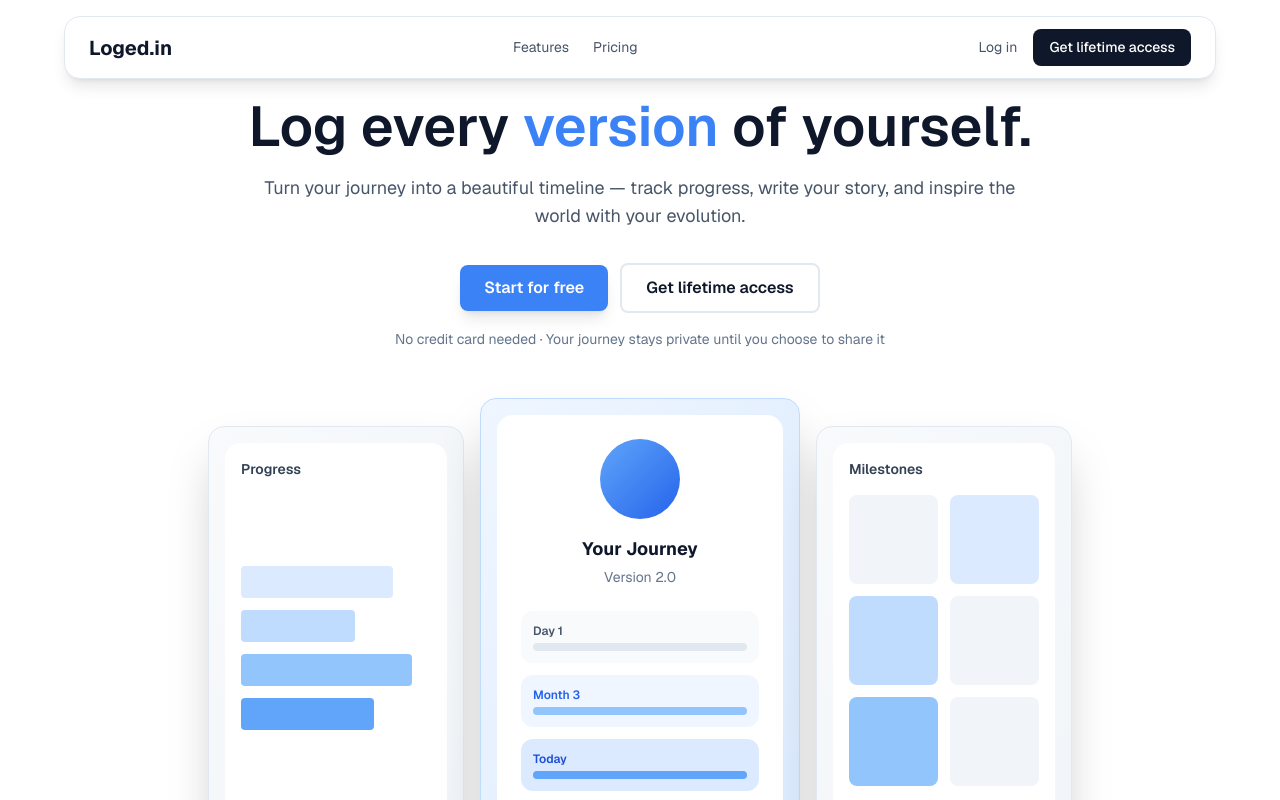
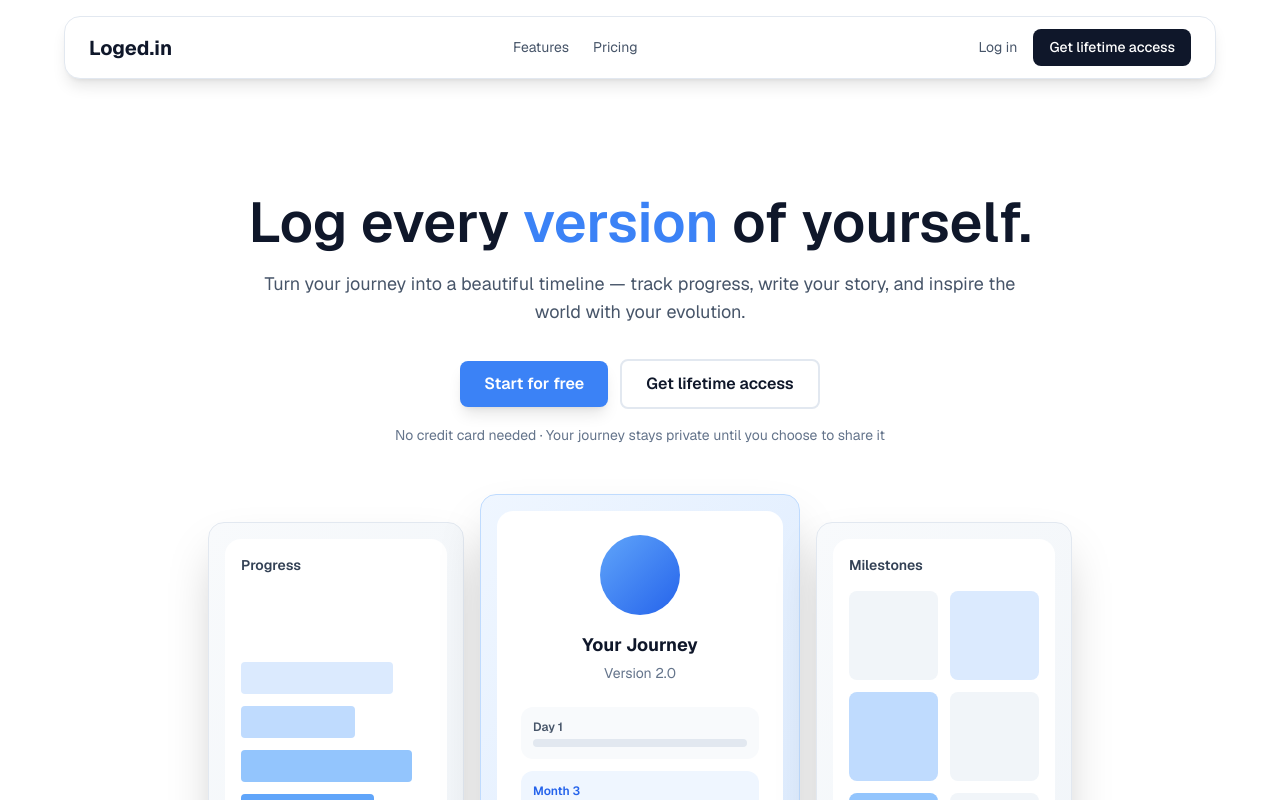
Before and after one commit to nhmksayfullah/LogedIn, a Next.js app: page / in a window 1280 px wide. Shown: the top 800 px of the page. Built offline with nearby package versions, Linux system fonts and the light colour scheme; no server answers.

Commit message:
fix: update background color and adjust main padding in layout

```diff
--- a/app/globals.css
+++ b/app/globals.css
@@ -3,15 +3,8 @@
 @tailwind utilities;
 
 :root {
-  --background: #F8F9FA;
+  --background: #FFFFFF;
   --foreground: #2F3E46;
-}
-
-@media (prefers-color-scheme: dark) {
-  :root {
-    --background: #1A1B26;
-    --foreground: #F8F9FA;
-  }
 }
 
 body {
--- a/app/layout.tsx
+++ b/app/layout.tsx
@@ -26,7 +26,7 @@ export default function RootLayout({
             <AuthProvider>
                 <ProtectedRoute>
                   <Header />
-                  <main>{children}</main>
+                  <main className="pt-24">{children}</main>
                 </ProtectedRoute>
             </AuthProvider>
           {/* </PostHogProvider>
```
